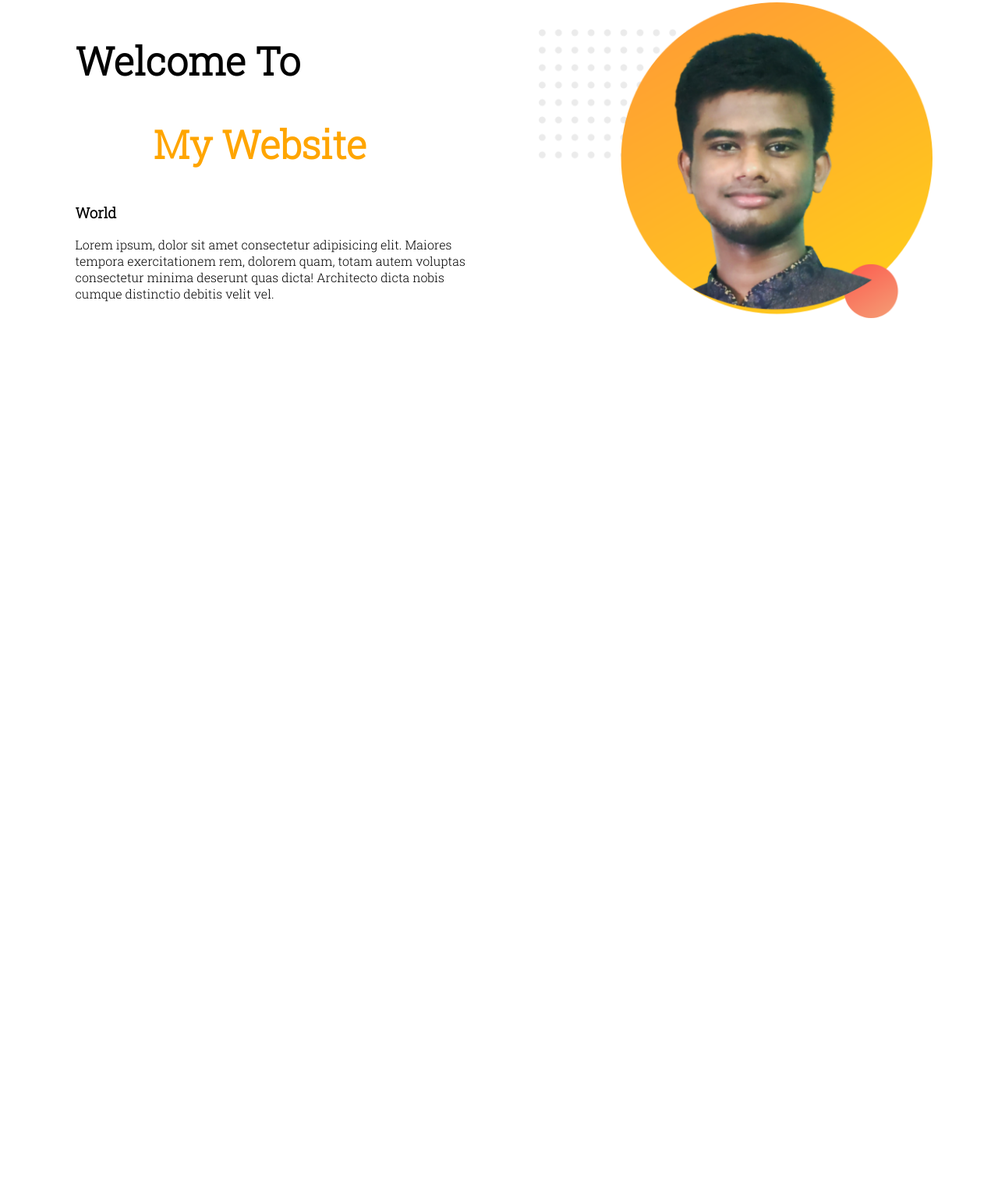
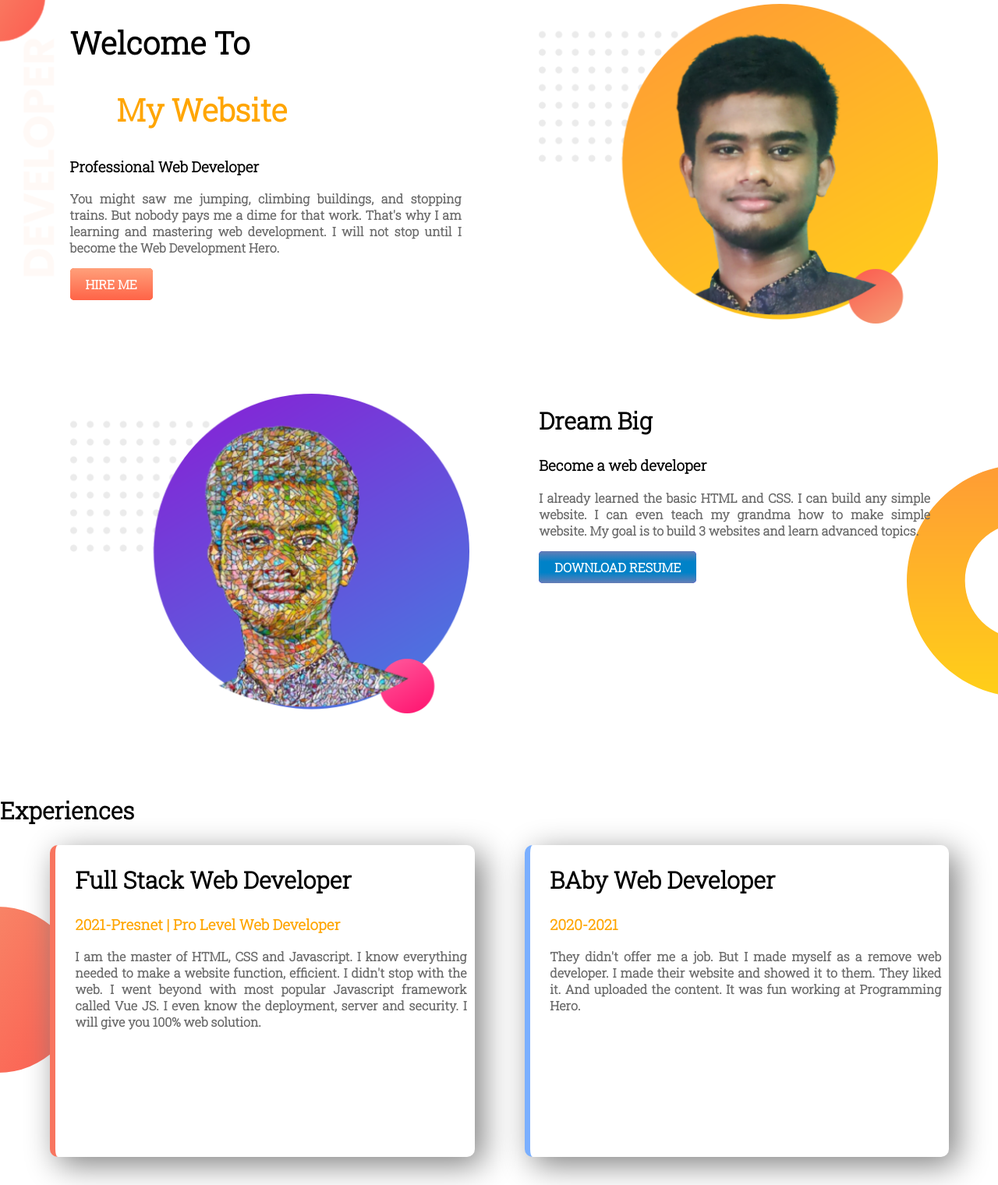
Before and after one commit to encodeshohan/Web-Portfolio, a plain HTML site: page index.html in a window 1280 px wide. Shown: the part 5-1525 px from the top of the page at 78% size. Before the commit the page ends 800 px from the top, so only its background shows below. Drawn offline with Linux system fonts and the light colour scheme.

Commit message:
commit full code

```diff
--- a/index.html
+++ b/index.html
@@ -11,19 +11,53 @@
 </head>
 
 <body>
-    <section>
+    <!--================== TOP SECTION ==================-->
+    <section class="top-banner">
         <div class="half-width">
             <h1>Welcome To</h1>
         <h1 class="highlight">My Website</h1>
-        <h3>World </h3>
-        <p>Lorem ipsum, dolor sit amet consectetur adipisicing elit. Maiores tempora exercitationem rem, dolorem quam,
-            totam autem voluptas consectetur minima deserunt quas dicta! Architecto dicta nobis cumque distinctio
-            debitis velit vel.
+        <h3>Professional Web Developer </h3>
+        <p>You might saw me jumping, climbing buildings, and stopping trains. But nobody pays me a dime for that work. That's why I am learning and mastering web development. I will not stop until I become the Web Development Hero.
         </p>
+        <a target="_blank" class="link-button" href="https://github.com/encodeshohan"> HIRE ME </a>
         </div>
         <div class="half-width">
             <img src="/Images/image 11.png" alt="">
         </div>
     </section>
+       <!--================== MIDDLE SECTION ==================-->
+       <Section class="dream-area">
+           <div class="half-width">
+               <img src="/Images/image 12.png" alt="">
+           </div>
+           <div class="half-width">
+               <h2>Dream Big</h2>
+               <h3> Become a web developer </h3>
+               <p>I already learned the basic HTML and CSS. I can build any simple website. I can even teach my grandma how to make simple website. My goal is to build 3 websites and learn advanced topics.</p>
+               <a href="#" class="dream-link-button">DOWNLOAD RESUME</a>
+           </div>
+       </Section>
+       <!--================== MIDDLE SECTION ==================-->
+       <section class="bottom-section">
+           <div>
+               <h2>
+                   Experiences
+               </h2>
+           </div>
+           <div class="half-width single-experince" id="full-stack">
+                <h2>Full Stack Web Developer</h2>
+                <h3 class="orange-color">2021-Presnet | Pro Level Web Developer</h3>
+                <p>
+                    I am the master of HTML, CSS and Javascript. I know everything needed to make a website function, efficient. I didn't stop with the web. I went beyond with most popular Javascript framework called Vue JS. I even know the deployment, server and security. I will give you 100% web solution.
+                </p>
+           </div>
+           <div class="half-width single-experince" id="baby">
+            <h2>BAby Web Developer</h2>
+            <h3 class="orange-color">2020-2021</h3>
+            <p>
+                They didn't offer me a job. But I made myself as a remove web developer. I made their website and showed it to them. They liked it. And uploaded the content. It was fun working at Programming Hero.
+            </p>
+           </div>
+       </section>
 </body>
 </html>
--- a/style.css
+++ b/style.css
@@ -1,11 +1,22 @@
 body{
+    margin: 0;
     font-family: 'Roboto Slab', serif;
 }
 h1{
-    font-size: 50px;
+    font-size: 40px;
+}
+h2{
+    font-size: 30px;
+}
+p{
+    color: dimgray;
+    text-align: justify;
+    font-weight: 600;
+    padding-bottom: 10px;
+    padding-right: 10px;
 }
 .highlight{
-    text-indent: 100px;
+    text-indent: 60px;
     color: orange;
 }
 .half-width{
@@ -16,4 +27,62 @@ h1{
 }
 .half-width img{
     width: 100%;
+    margin-top: 10px;
 }
+.top-banner{
+    background-image: url("/Images/top-banner.png");
+    background-repeat: no-repeat;
+}
+section{
+    height: 500px;
+}
+.link-button{
+    text-decoration: none;
+    background-image: linear-gradient(lightsalmon, tomato);
+    background-color: orangered;
+    padding: 10px 20px;
+    border-radius: 5px;
+    color: white;
+    font-weight: bold;
+}
+
+.dream-area{
+    background-image: url("/Images/dream-bg.png");
+    background-repeat: no-repeat;
+    background-position: right;
+}
+.dream-link-button{
+    text-decoration: none;
+    background-image: linear-gradient(#667db6, #0082c8, #0082c8, #667db6);
+    background-color:blue;
+    padding: 10px 20px;
+    border-radius: 5px;
+    color: white;
+    font-weight: bold;
+}
+.orange-color{
+    color: orange;
+}
+.single-experince{
+    box-shadow: 10px 10px 40px gray;
+    border-radius: 10px;
+    height: 80%;
+    background-color: white;
+
+}
+.bottom-section{
+    background-image: url("images/exp-bg.png");
+    background-repeat: no-repeat;
+    background-position: left;
+}
+#full-stack{
+    border-left: 7px solid #F8755F;
+    border-image: linear-gradeint(180deg,lightsalmon,tomato);
+    border-image-slice: 1;
+}
+#baby{
+    border-left: 7px solid rgba(0, 102, 255, 0.521);
+    border-image: linear-gradeint(180deg,blue,cyan);
+    border-image-slice: 1;
+}
+}
```
Also changed, not shown: Images/dream-bg.png (added), Images/exp-bg.png (added), Images/image 12.png (added), Images/top-banner.png (added).
